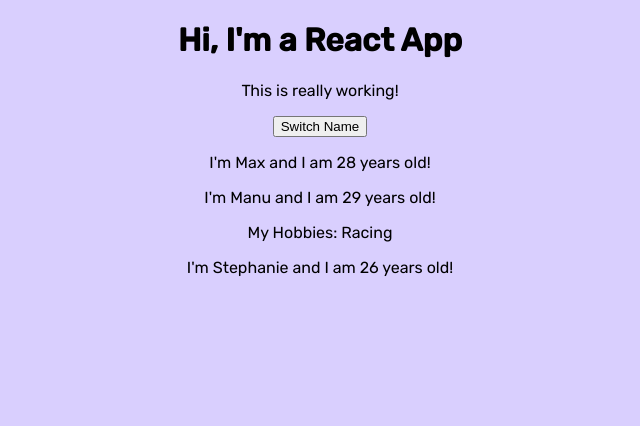
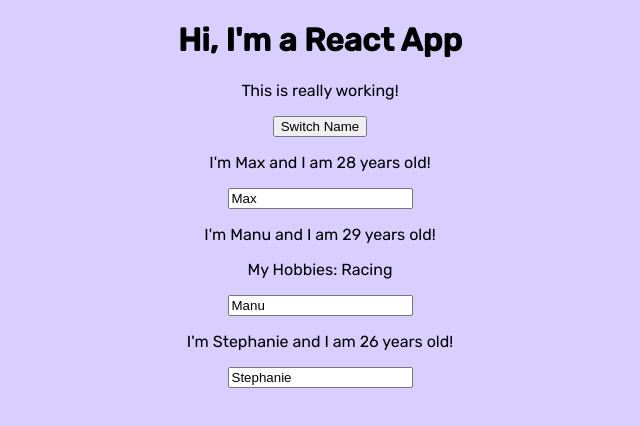
Before and after one commit to tjgillweb/learn-react, a React (Create React App) app: page / in a window 1280 px wide. Shown: the top 426 px of the page, without its empty margins (320-960 px from the left). Built offline with nearby package versions, Linux system fonts and the light colour scheme.

Commit message:
Add name input, use two way binding

```diff
--- a/src/App.js
+++ b/src/App.js
@@ -25,6 +25,16 @@
       //otherState: personsState.otherState
     });
   }
+
+  nameChangedHandler = (event) => {
+    this.setState({
+      persons: [
+        {name: 'Max', age:28},
+        {name: event.target.value, age:29},
+        {name: 'Stephanie', age:27}
+      ]
+    })
+  }
   render(){
     return (
         <div className="App">
@@ -37,7 +47,8 @@
         <Person
           name={this.state.persons[1].name}
           age={this.state.persons[1].age}
-          click={this.switchNameHandler.bind(this, 'Max!')} >My Hobbies: Racing</Person>
+          click={this.switchNameHandler.bind(this, 'Max!')}
+          changed={this.nameChangedHandler} >My Hobbies: Racing</Person>
         <Person
           name={this.state.persons[2].name}
           age={this.state.persons[2].age} />
--- a/src/Person/Person.js
+++ b/src/Person/Person.js
@@ -6,6 +6,7 @@
         <div>
             <p onClick={props.click}>I'm {props.name} and I am {props.age} years old!</p>
             <p>{props.children}</p>
+            <input type="text" onChange={props.changed} value={props.name}/>
         </div>
     )
 };
```
